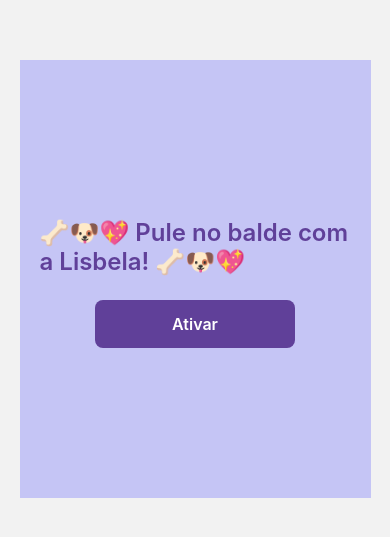
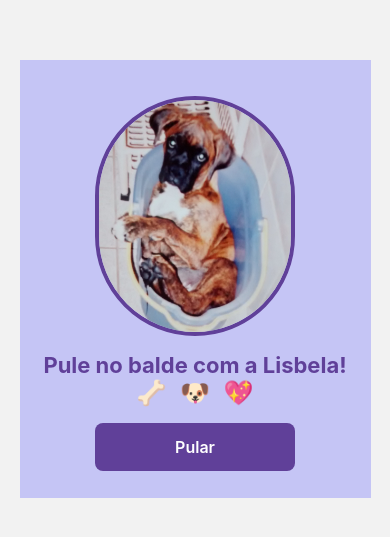
Before and after one commit to tauamendonca/challenge_form, a React Native app: screen / in a window 390 px wide. Shown: the part 143-680 px from the top of the page. Built offline with nearby package versions, Linux system fonts and the light colour scheme.

Commit message:
Navigation done, Image added, project base completed

```diff
--- /dev/null
+++ b/index.d.ts
@@ -0,0 +1,4 @@
+declare module '*.jpg' {
+  const value: number;
+  export = value;
+}
--- a/src/components/logo/index.tsx
+++ b/src/components/logo/index.tsx
@@ -0,0 +1,25 @@
+import React from 'react';
+import { Text, Image, View } from 'react-native';
+import { layout, typography } from './styles';
+
+
+export function Logo() {
+
+  return (
+    <>
+        <View style={layout.container}>
+            <Image
+            source={require("../../../assets/lisbela.jpg")}
+            style={[layout.logo, { width: 200, height: 240 }]}
+            />
+        </View>
+        {/* Title */}
+        <Text style={typography.title}>
+            Pule no balde com a Lisbela!
+        </Text>
+        <Text style={typography.subtitle}>
+            🦴  🐶  💖
+        </Text>
+    </>
+  );
+}
--- a/src/components/logo/styles.ts
+++ b/src/components/logo/styles.ts
@@ -0,0 +1,35 @@
+import { StyleSheet } from "react-native";
+
+export const typography = StyleSheet.create({
+  title: {
+    fontSize: 22,
+    color: '#604099',
+    fontWeight: 700,
+    alignSelf: 'center',
+  },
+  subtitle: {
+    fontSize: 24,
+    color: '#604099',
+    marginBottom: 16,
+    alignSelf: 'center',
+  },
+});
+
+export const layout = StyleSheet.create({
+  logo: {
+    alignSelf: 'center',
+    marginBottom: 16,
+    borderRadius: 180,
+    borderWidth: 4,
+    elevation: 4,
+    borderColor: '#604099',
+
+  },
+  container: {
+    overflow: 'hidden',
+    alignSelf: 'center',
+    alignItems: 'center',
+    width: 200,
+  }
+
+});
--- a/src/screens/form/index.tsx
+++ b/src/screens/form/index.tsx
@@ -20,7 +20,7 @@ export default function GuestForm() {
     <KeyboardAvoidingView style={styles.avoid} behavior={'padding'}>
       <View style={styles.container}>
             <Text style={styles.title}>
-                Livro de Visitas
+                Livro de Visitas da Lisbela
             </Text>
             <Input
                 icon='user'
--- a/src/screens/home/index.tsx
+++ b/src/screens/home/index.tsx
@@ -1,20 +1,22 @@
 import { Text, View } from 'react-native';
 import { styles } from './styles';
 import { PressableButton } from '../../components/button';
+import { useNavigation } from '@react-navigation/native';
+import { Logo } from '../../components/Logo';
 
-function handleNavigation() {
-    console.log('Navegou');
-}
 
 export default function Home() {
+    const { navigate } = useNavigation();
+
+    function handleNavigation() {
+        navigate('form');
+    }
+
     return (
        <View style={styles.background}>
         <View style={styles.container}>
-            <Text style={styles.title}>
-               🦴🐶💖 Pule no balde com a Lisbela! 🦴🐶💖
-            </Text>
-
-            <PressableButton text='Ativar' onPress={() => {}}/>
+            <Logo />
+            <PressableButton text='Pular' onPress={() => handleNavigation()}/>
         </View>
       </View>
     )
--- a/src/screens/home/styles.ts
+++ b/src/screens/home/styles.ts
@@ -13,13 +13,6 @@ export const styles = StyleSheet.create({
     paddingTop: 28,
     padding: 20,
   },
-  title: {
-    fontSize: 24,
-    color: '#604099',
-    fontWeight: 600,
-    marginBottom: 24,
-    alignSelf: 'center',
-  },
   background: {
     flex: 1,
     justifyContent: 'center',
```
Also changed, not shown: src/@types/navigation.d.ts (added, +8 -0 lines), assets/lisbela.jpg (added).
